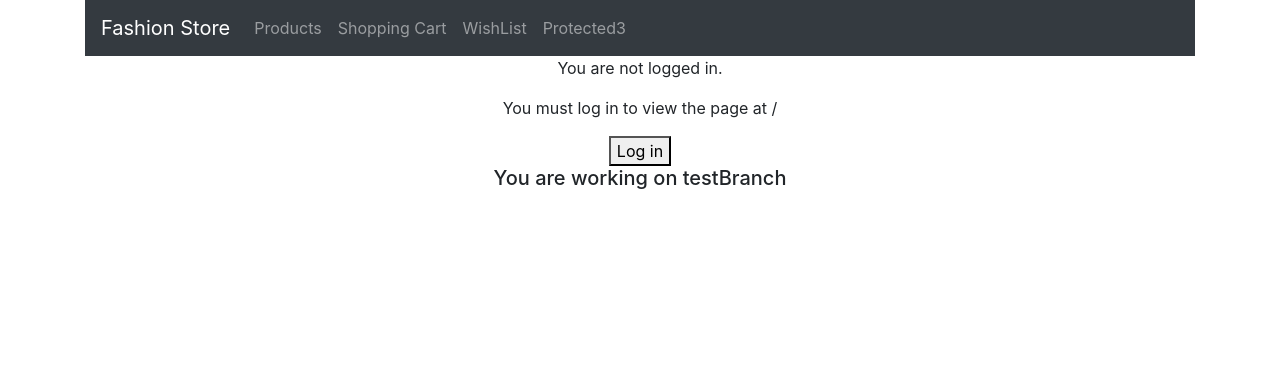
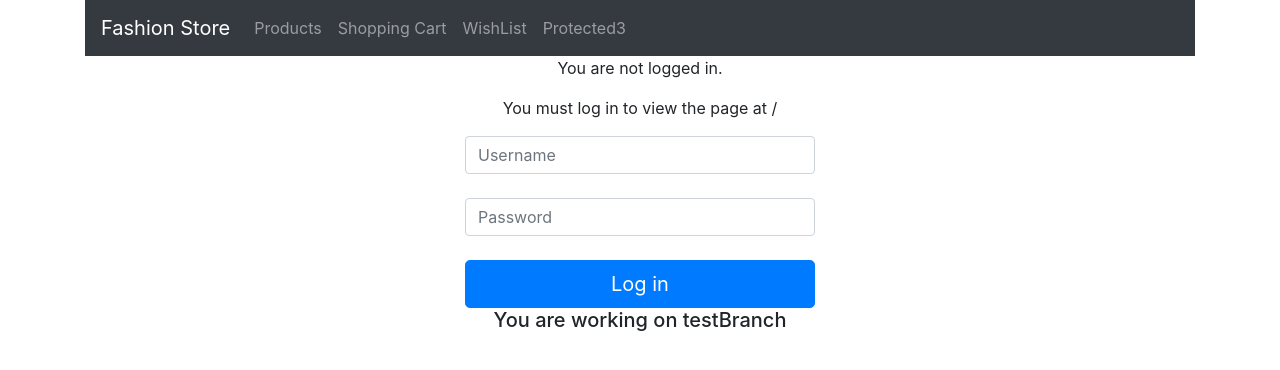
Before and after one commit to Damish/FashionStore_WC, a React (Create React App) app: page /login in a window 1280 px wide. Shown: the top 370 px of the page. Built offline with nearby package versions, Linux system fonts and the light colour scheme.

Commit message:
connected TestLogin with Login Component

```diff
--- a/src/App.js
+++ b/src/App.js
@@ -2,14 +2,11 @@ import React from 'react';
 import './App.css';
 
 import TestLogin from "./Components/Login/TestLogin";
+import Login from "./Components/Login/Login";
 
 function App() {
   return (
     <div className="App">
-
-
-
-
 
 
           <TestLogin/>
--- a/src/Components/Login/Login.js
+++ b/src/Components/Login/Login.js
@@ -2,38 +2,89 @@ import React, {Component} from 'react';
 import './login-css.css'
 
 
-class Login extends Component {
+export default class Login extends Component {
+
+    constructor(props) {
+        super(props);
+
+        this.state = {
+            credentials: {
+                username : "",
+                password : ""
+            },
+            loginFunction: this.props.loginFunc
+
+        };
+    };
+
+    onChangeFn = (event) => {
+        this.setState({
+            credentials: {
+                ...this.state.credentials,
+                [event.target.name]: event.target.value,
+            }
+        })
+
+    };
+
+
+    onClickFn = () => {
+
+        if (this.state.credentials.username === "admin" && this.state.credentials.password === "123") {
+
+            this.setState({
+                ...this.state.loginFunction
+            }, this.props.loginFunc)
+
+        }
+
+        console.log(this.state.credentials);
+
+    };
+
+
     render() {
+
+
         return (
             <div>
 
-                <div className="container">
-                    <div className="row">
-                        <div className="col-sm-6 col-md-4 col-md-offset-4">
-                            <h1 className="text-center login-title">Sign in to continue to My Fashion Store</h1>
-                            <div className="account-wall">
-                                <img className="profile-img"
-                                     src="https://lh5.googleusercontent.com/-b0-k99FZlyE/AAAAAAAAAAI/AAAAAAAAAAA/eu7opA4byxI/photo.jpg?sz=120"
-                                     alt=""></img>
-                                    <form className="form-signin">
-                                        <input type="text" className="form-control" placeholder="Email" required
-                                               autoFocus></input>
-                                            <input type="password" className="form-control" placeholder="Password"
-                                                   required></input>
-                                                <button className="btn btn-lg btn-primary btn-block" type="submit">
-                                                    Sign in
-                                                </button>
-                                                <label className="checkbox pull-left">
-                                                    <input type="checkbox" value="remember-me"></input>
-                                                        Remember me
-                                                </label>
-                                                <a href="www.google.com" className="pull-right need-help">Need help? </a><span
-                                                className="clearfix"></span>
-                                    </form>
-                            </div>
-                            <a href="www.google.com" className="text-center new-account">Create an account </a>
-                        </div>
+
+                <div className={"row"}>
+                    <div className={"col"}></div>
+                    <div className={"col md-4"}>
+
+                        <input
+                            type="text"
+                            className="form-control"
+                            name={"username"}
+                            placeholder="Username"
+                            onChange={(event) => this.onChangeFn(event)}
+                        />
+
+                        <br/>
+
+                        <input
+                            type="password"
+                            className="form-control"
+                            name={"password"}
+                            placeholder="Password"
+                            onChange={(event) => this.onChangeFn(event)}
+                        />
+
+                        <br/>
+
+                        <button className="btn btn-lg btn-primary btn-block" type={"button"}
+                                onClick={() => this.onClickFn()}>
+                            Log in
+                        </button>
+
+
                     </div>
+
+                    <div className={"col"}></div>
+
+
                 </div>
 
 
@@ -41,5 +92,3 @@ class Login extends Component {
         );
     }
 }
-
-export default Login;
--- a/src/Components/Login/TestLogin.js
+++ b/src/Components/Login/TestLogin.js
@@ -1,6 +1,7 @@
 import React from "react";
 import { BrowserRouter as Router,Switch,Route, Link,Redirect,useHistory,useLocation } from "react-router-dom";
 import ShoppingCart from "../ShoppingCart/ShoppingCart";
+import Login from "./Login";
 
 export default function TestLogin() {
     return (
@@ -12,7 +13,7 @@ export default function TestLogin() {
                     <button className="navbar-toggler" type="button" data-toggle="collapse"
                             data-target="#navbarNavAltMarkup" aria-controls="navbarNavAltMarkup" aria-expanded="false"
                             aria-label="Toggle navigation">
-                        <span className="navbar-toggler-icon"></span>
+                        <span className="navbar-toggler-icon"> </span>
                     </button>
                     <div className="collapse navbar-collapse" id="navbarNavAltMarkup">
                         <div className="navbar-nav">
@@ -37,6 +38,7 @@ export default function TestLogin() {
                     <Route path="/login">
                         <AuthButton />
                         <LoginPage />
+
                     </Route>
 
                     <PrivateRoute path="/shopping-cart">
@@ -136,6 +138,8 @@ function LoginPage() {
     let location = useLocation();
 
     let { from } = location.state || { from: { pathname: "/" } };
+
+    //here login is a callback function
     let login = () => {
         fakeAuth.authenticate(() => {
             history.replace(from);
@@ -143,10 +147,14 @@ function LoginPage() {
         });
     };
 
+
     return (
         <div>
             <p>You must log in to view the page at {from.pathname}</p>
-            <button onClick={login}>Log in</button>
+            {/*<button onClick={login}>Log in</button>*/}
+
+            <Login loginFunc={login} />
+
         </div>
     );
 }
```
